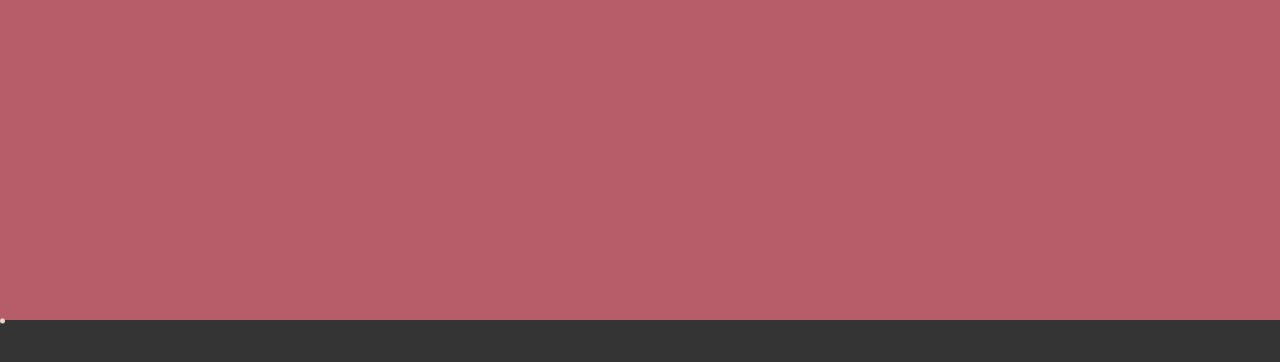
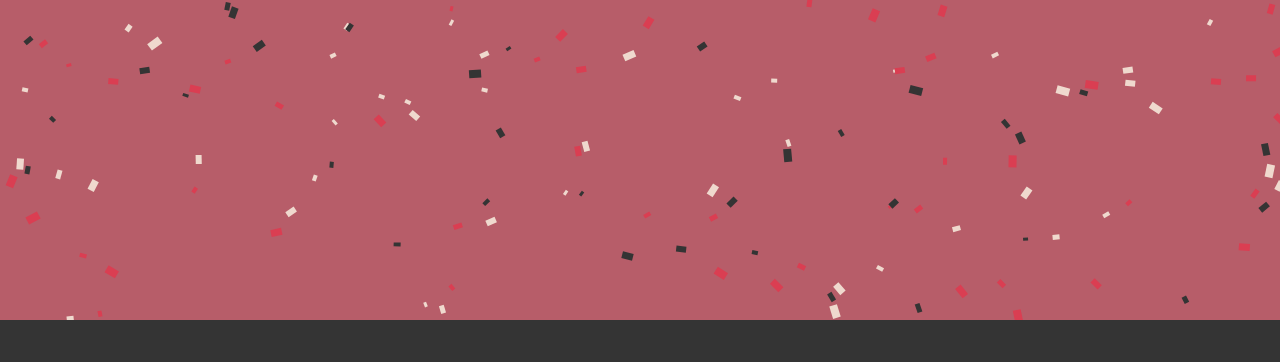
Before and after one commit to jamesd-dev/portfolio, a React (Create React App) app: page / in a window 1280 px wide. Shown: the top 362 px of the page. Built offline with nearby package versions, Linux system fonts and the light colour scheme.

Commit message:
completed confetti animation

```diff
--- a/src/classes/Confetti.js
+++ b/src/classes/Confetti.js
@@ -1,17 +1,28 @@
 import palette from '../theme.json';
 
 const colorPalette = [palette.primary1, palette.primary3, palette.accent1];
+const maxSpeed = 4; // seconds to reach bottom
+const minSpeed = 8;
+const maxSize = 5; // long edge of the confetti
+const minSize = 3;
 
 class Confetti {
     constructor(container) {
-        this.radius = (Math.random() * 8) + 2;
-        this.vy = (Math.random()) + 1;
+
+        this.length = (Math.random() * maxSize) + minSize;
+        this.vy = minSpeed - (Math.random() * maxSpeed);
         this.color = colorPalette[Math.floor(Math.random() * colorPalette.length)];
         this.x = Math.random() * container.offsetWidth;
         this.y = -this.radius;
         this.element = document.createElement('div');
         this.element.classList.add("confetti");
         container.appendChild(this.element);
+        this.element.style.left = this.x + "px";
+        this.element.style.width = this.length + "px";
+        this.element.style.height = this.length * 1.618 + "px";
+        this.element.style.animationDuration = this.vy + "s";
+        this.element.style.animationDelay =  -(Math.random() * this.vy) + "s";
+        this.element.style.backgroundColor = this.color;
     }
 }
 
--- a/src/components/sections/Title.js
+++ b/src/components/sections/Title.js
@@ -1,12 +1,20 @@
-import { useEffect } from 'react';
+import { useEffect, useState } from 'react';
 import Confetti from '../../classes/Confetti';
 import './Title.scss';
 
 function Title() {
+const [dummyState, setDummyState] = useState(0);
+
+window.onresize = () => setDummyState(Math.random());
 
 useEffect(() => {
     let container = document.getElementById("title-container");
-new Confetti(container);
+    while (container.firstChild) {
+        container.removeChild(container.lastChild);
+      }
+    for(let i = 0; i < (container.offsetWidth / 10); i++) {
+        new Confetti(container);
+    }
 });
 
     return (
--- a/src/components/sections/Title.scss
+++ b/src/components/sections/Title.scss
@@ -4,24 +4,22 @@
     width: 100%;
     height: 20rem;
     background-color: $primary-2;
+    overflow: hidden;
+    position: relative;
     .confetti {
-        width: 5px;
-        height: 5px;
-        background-color: $primary-3;
-        border-radius: 50%;
         position: absolute;
         animation-name: drop;
-  animation-duration: 4s;
   animation-iteration-count: infinite;
   animation-timing-function: linear;
     }
 
     @keyframes drop {
         0% {
-            transform: translateY(0%);
+            transform: translateY(-100%) rotate(0deg);
         }
         100% {
-            transform: translateY(20rem);
+            transform: translateY(20rem) rotate(359deg);
         }
     }
+
 }
```
